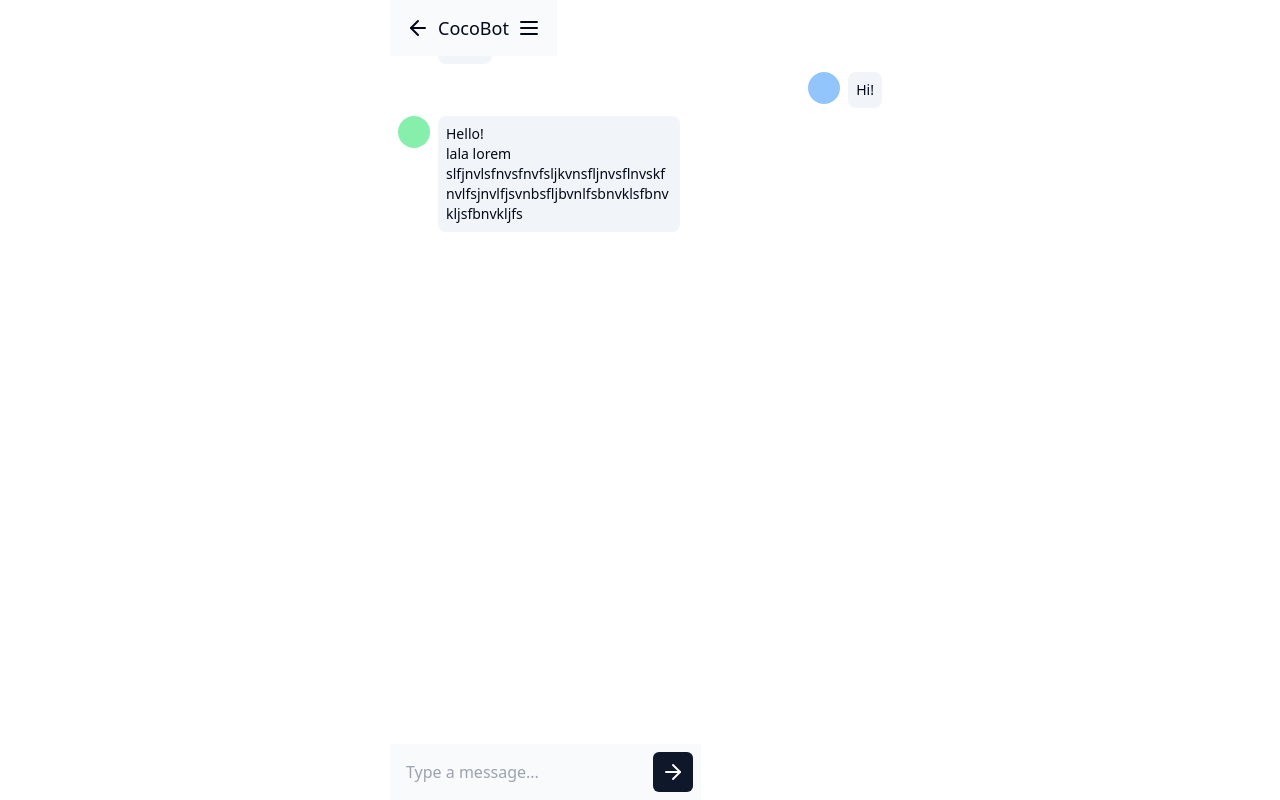
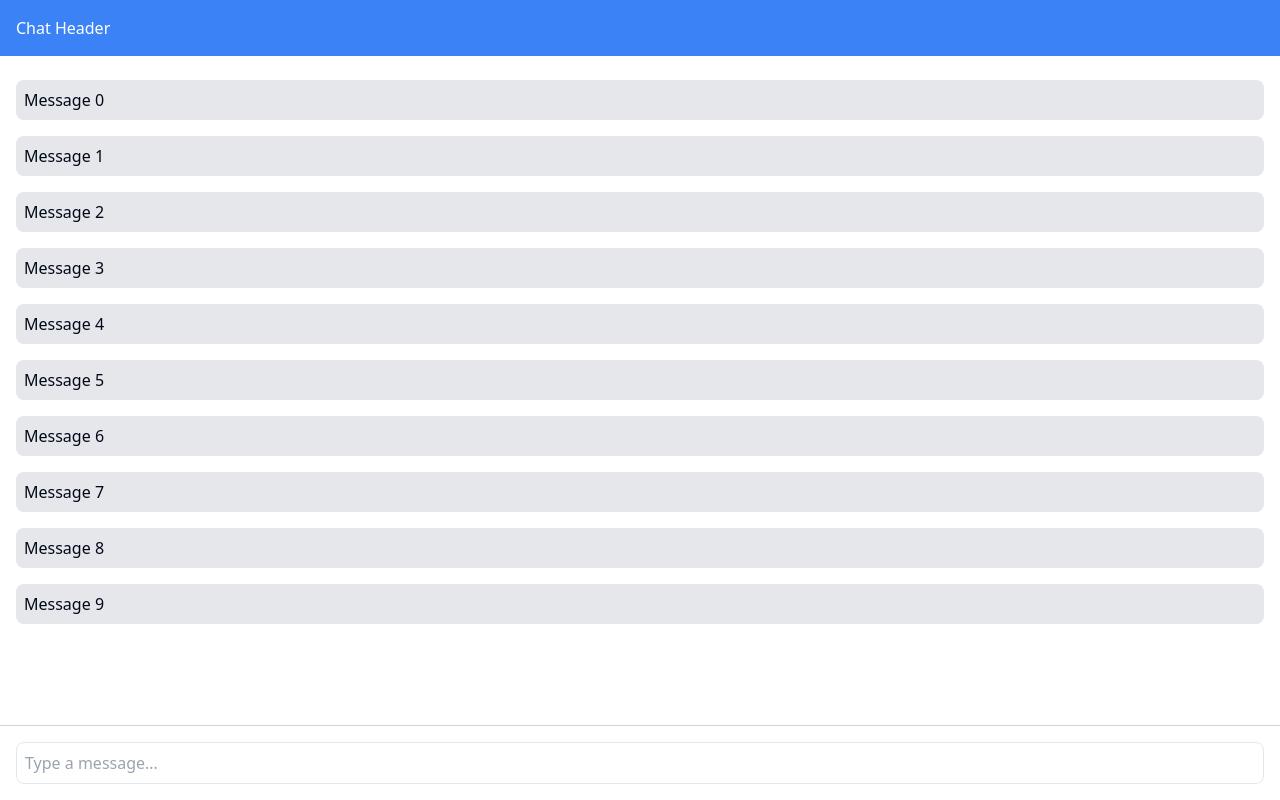
Before and after one commit to 13point5/textable-frontend, a React (Vite) app: page / in a window 1280 px wide. Built offline with nearby package versions, Linux system fonts and the light colour scheme.

Commit message:
test outline

```diff
--- a/src/App.tsx
+++ b/src/App.tsx
@@ -2,11 +2,11 @@ import { Chatroom } from "./components/chatroom";
 
 function App() {
   return (
-    <h1 className="w-screen h-screen flex justify-center">
-      <div className="w-full max-w-[500px]">
-        <Chatroom />
-      </div>
-    </h1>
+    <Chatroom />
+    // <h1 className="w-screen h-screen flex justify-center">
+    //   <div className="w-full max-w-[500px]">
+    //   </div>
+    // </h1>
   );
 }
 
--- a/src/components/chatroom/components/header/index.tsx
+++ b/src/components/chatroom/components/header/index.tsx
@@ -3,7 +3,7 @@ import { ArrowLeftIcon, MenuIcon } from "lucide-react";
 
 export const Header = () => {
   return (
-    <div className="fixed top-0 flex justify-between items-center p-2 bg-slate-50">
+    <div className="absolute top-0 left-0 right-0 flex justify-between items-center p-2 bg-slate-50">
       <Button variant="ghost" size="icon">
         <ArrowLeftIcon />
       </Button>
--- a/src/components/chatroom/components/message-composer/index.tsx
+++ b/src/components/chatroom/components/message-composer/index.tsx
@@ -3,7 +3,7 @@ import { ArrowRightIcon } from "lucide-react";
 
 export const MessageComposer = () => {
   return (
-    <div className="fixed bottom-0 flex gap-2 items-center p-2 bg-slate-50">
+    <div className="absolute bottom-0 left-0 right-0 flex gap-2 items-center p-2 bg-slate-50">
       <input
         type="text"
         placeholder="Type a message..."
--- a/src/components/chatroom/index.tsx
+++ b/src/components/chatroom/index.tsx
@@ -4,10 +4,37 @@ import { MessageList } from "@/components/chatroom/components/message-list";
 
 export const Chatroom = () => {
   return (
-    <div className="w-full h-full overflow-hidden flex flex-col">
-      <Header />
-      <MessageList />
-      <MessageComposer />
+    // <div className="relative w-full h-screen overflow-hidden flex flex-col">
+    //   <Header />
+    //   <MessageList />
+    //   <MessageComposer />
+    // </div>
+
+    <div className="flex flex-col h-screen">
+      {/* Header */}
+      <div className="bg-blue-500 text-white p-4 fixed top-0 w-full z-10">
+        Chat Header
+      </div>
+
+      {/* Messages List */}
+      <div className="flex-1 overflow-y-auto pt-16 pb-20">
+        {/* Example messages */}
+        {Array.from({ length: 10 }).map((_, index) => (
+          <div key={index} className="m-4 p-2 bg-gray-200 rounded-lg">
+            Message {index}
+          </div>
+        ))}
+        {/* Messages will go here */}
+      </div>
+
+      {/* Message Composer */}
+      <div className="p-4 fixed bottom-0 w-full bg-white border-t border-gray-300 z-10">
+        <input
+          type="text"
+          placeholder="Type a message..."
+          className="w-full p-2 border rounded-lg focus:outline-none focus:ring-2 focus:ring-blue-500"
+        />
+      </div>
     </div>
   );
 };
```
